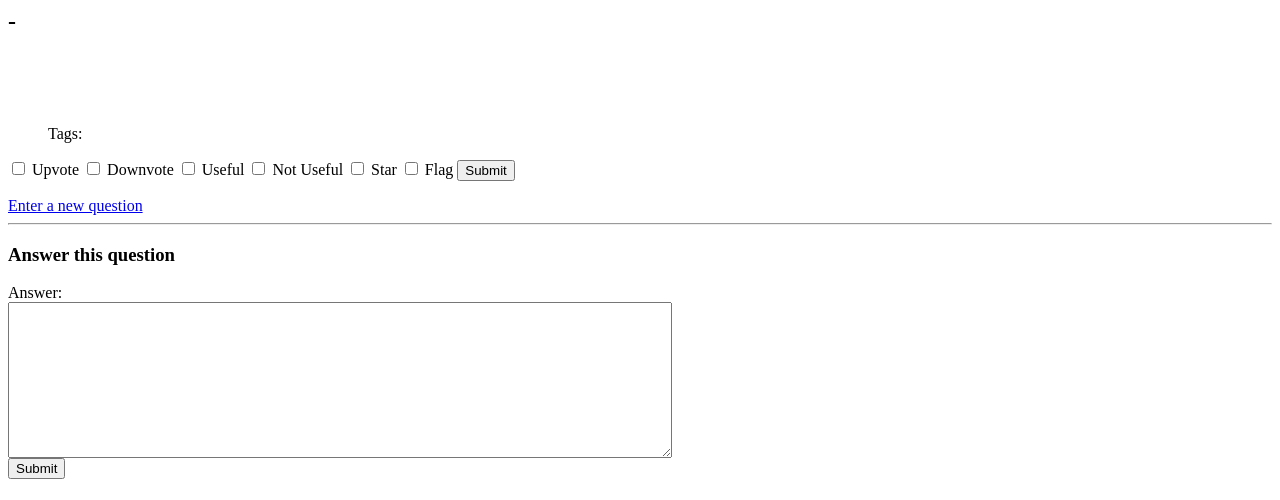
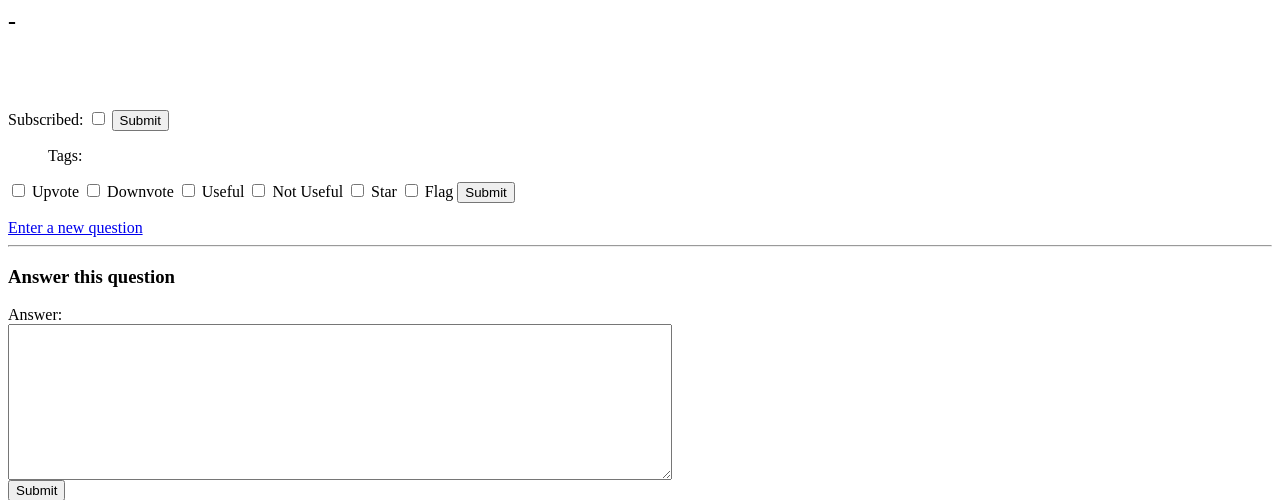
Before and after one commit to alpsayin/django-qanda, a Django app: template qanda/qanda_app/templates/question.html in a window 1280 px wide. Shown: the top 500 px of the page. Run offline with Django 3.2, Linux system fonts and the light colour scheme; the template is opened without the code that fills it: values that come from a table or form of the project are taken from there, others are empty; parts of the project's set-up code (start-up, migrations or seed data) failed here and were passed over.

Commit message:
include subscription template block in quesiton page

```diff
--- a/qanda/qanda_app/templates/question.html
+++ b/qanda/qanda_app/templates/question.html
@@ -21,6 +21,8 @@
 {{ question.postDate }} <br />
 {{ question.text }}  <br />
 
+{% include "subscription.html" with pk=question.pk type="question_subscription" action_link="subscribe/" checked=question.subscribed %}
+
 <ul>
 	Tags:
 	{% for tag in question.tags.all %}
@@ -38,6 +40,7 @@
 <p>
 	{{ answer.text }} <br />
 	{{ answer.author }} <br/>
+	{% include "subscription.html" with pk=answer.pk type="answer_subscription" action_link="subscribe/" checked=answer.subscribed %}
 	{% include "relations.html" with relations=answer.relations pk=answer.pk type="answer" action_link="relate/" %} <br />
 	{% for reply in answer.replies.all %}
 	<p>
```
